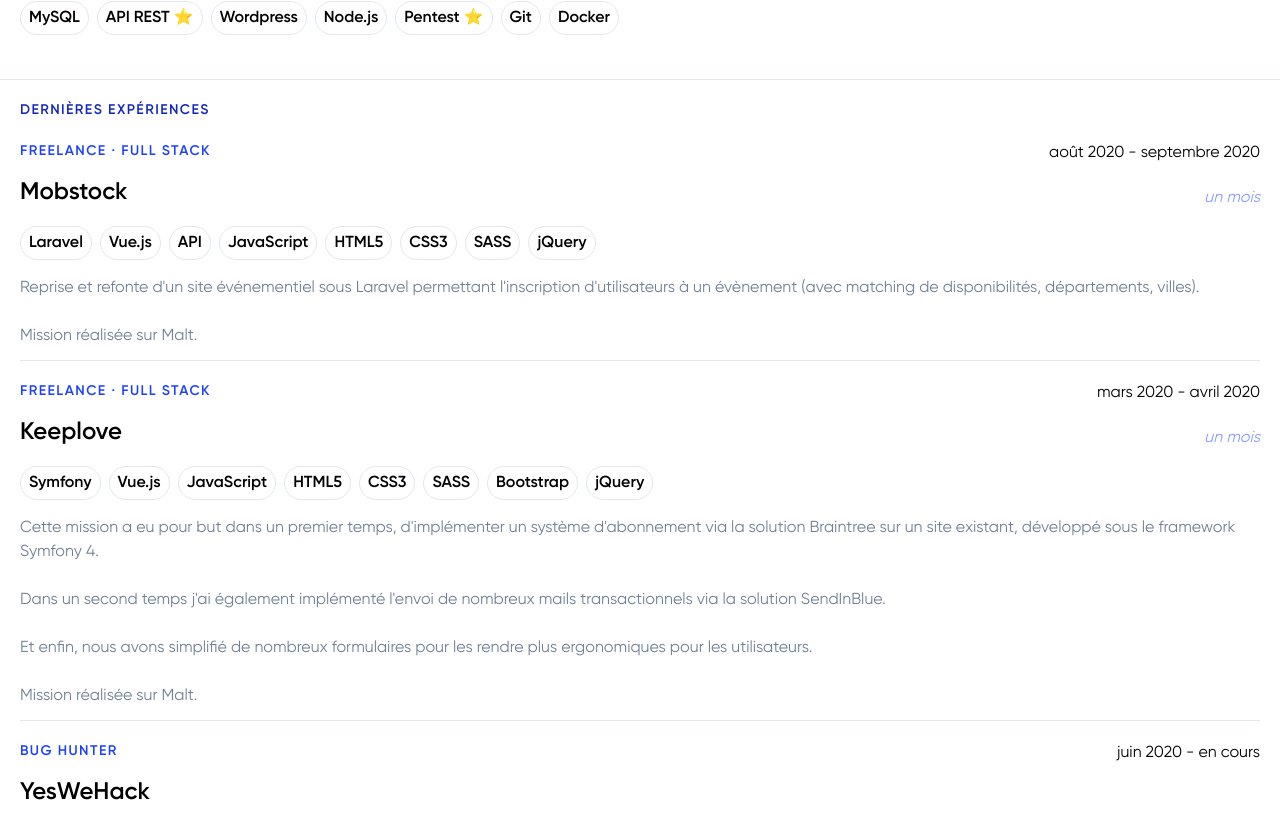
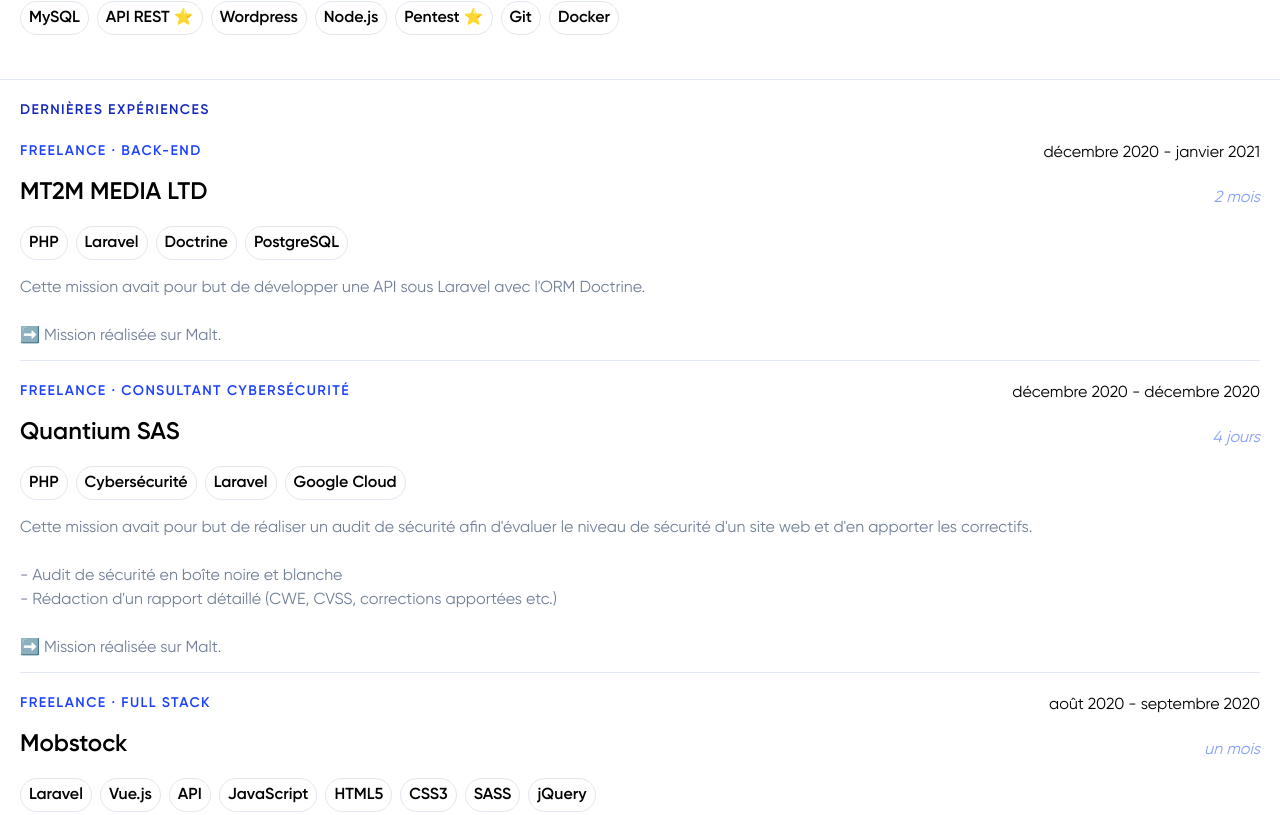
Before and after one commit to tchenu/portfolio, a Nuxt app: page /cv in a window 1280 px wide. Shown: the part 1325-2140 px from the top of the page. Built offline with nearby package versions, Linux system fonts and the light colour scheme.

Commit message:
:triangular_flag_on_post: Add new experiences

```diff
--- a/components/cv/CvExperiences.vue
+++ b/components/cv/CvExperiences.vue
@@ -21,6 +21,59 @@
   data: () => {
     return {
       experiences: [
+        {
+          context: 'Freelance · Back-end',
+          client: 'MT2M MEDIA LTD',
+          description: `
+          Cette mission avait pour but de développer une API sous Laravel avec l'ORM Doctrine.
+          </br>
+          </br>
+          ➡️  Mission réalisée sur Malt.`,
+          from: new Date(2020, 11, 14),
+          to: new Date(2020, 12, 31),
+          tags: [
+            {
+              name: 'PHP',
+            },
+            {
+              name: 'Laravel',
+            },
+            {
+              name: 'Doctrine',
+            },
+            {
+              name: 'PostgreSQL',
+            },
+          ],
+        },
+        {
+          context: 'Freelance · Consultant cybersécurité',
+          client: 'Quantium SAS',
+          description: `
+          Cette mission avait pour but de réaliser un audit de sécurité afin d'évaluer le niveau de sécurité d'un site web et d'en apporter les correctifs.
+          </br>
+          </br>
+          - Audit de sécurité en boîte noire et blanche</br>
+          - Rédaction d'un rapport détaillé (CWE, CVSS, corrections apportées etc.)</br>
+          </br>
+          ➡️  Mission réalisée sur Malt.`,
+          from: new Date(2020, 11, 18),
+          to: new Date(2020, 11, 14),
+          tags: [
+            {
+              name: 'PHP',
+            },
+            {
+              name: 'Cybersécurité',
+            },
+            {
+              name: 'Laravel',
+            },
+            {
+              name: 'Google Cloud',
+            },
+          ],
+        },
         {
           context: 'Freelance · Full stack',
           client: 'Mobstock',
```
